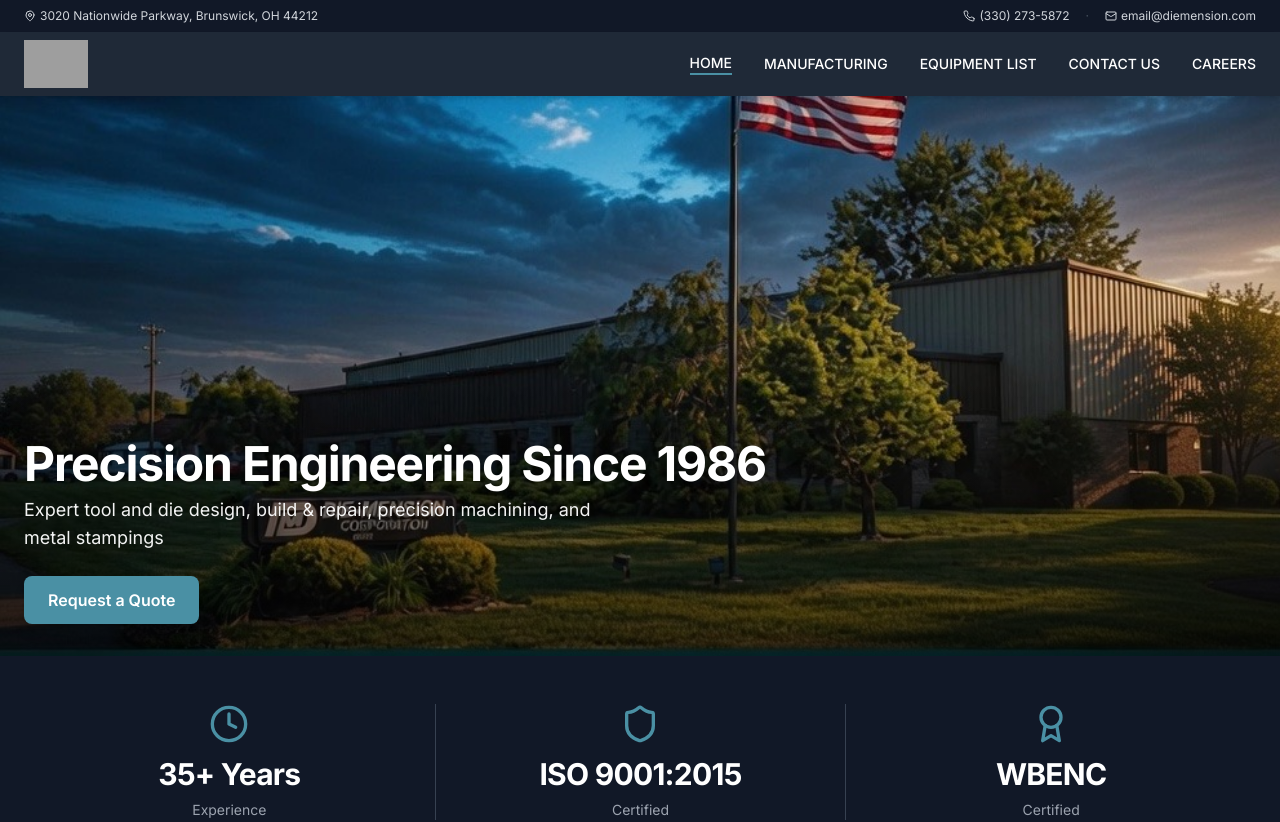
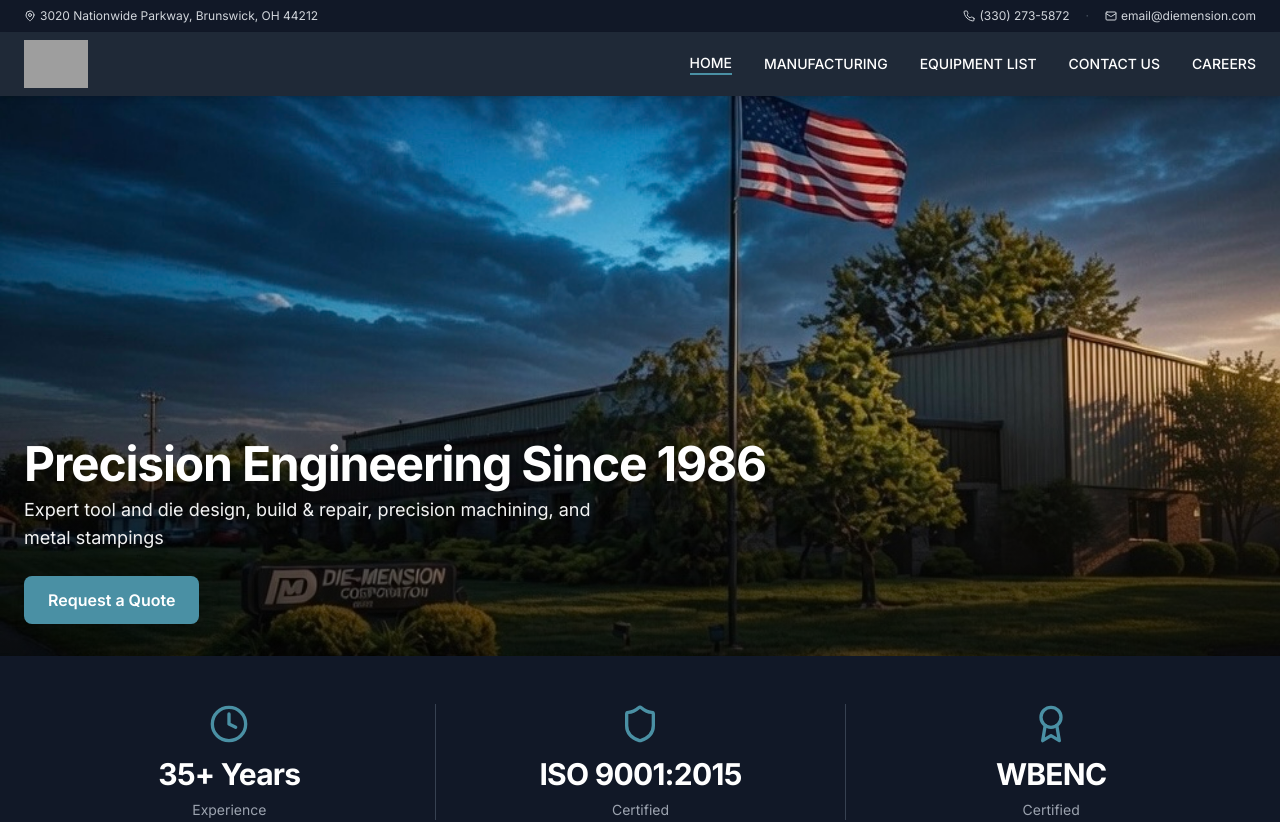
Before and after one commit to Karen-Diemension/Die-mension-website, a React (Vite) app: page / in a window 1280 px wide. Shown: the top 822 px of the page. Built offline with nearby package versions, Linux system fonts and the light colour scheme; grey boxes are pictures that could not be loaded.

Commit message:
Updated Home.tsx

```diff
--- a/src/pages/Home.tsx
+++ b/src/pages/Home.tsx
@@ -20,7 +20,7 @@ export default function Home() {
     <div>
       <section className="relative h-[70vh] flex items-end overflow-hidden">
         <img
-          src="/images/IMG_9770.jpeg"
+          src="/images/IMG_9770.jpg"
           alt="Die-Mension Corporation Headquarters"
           className="absolute inset-0 w-full h-full object-cover"
         />
```
